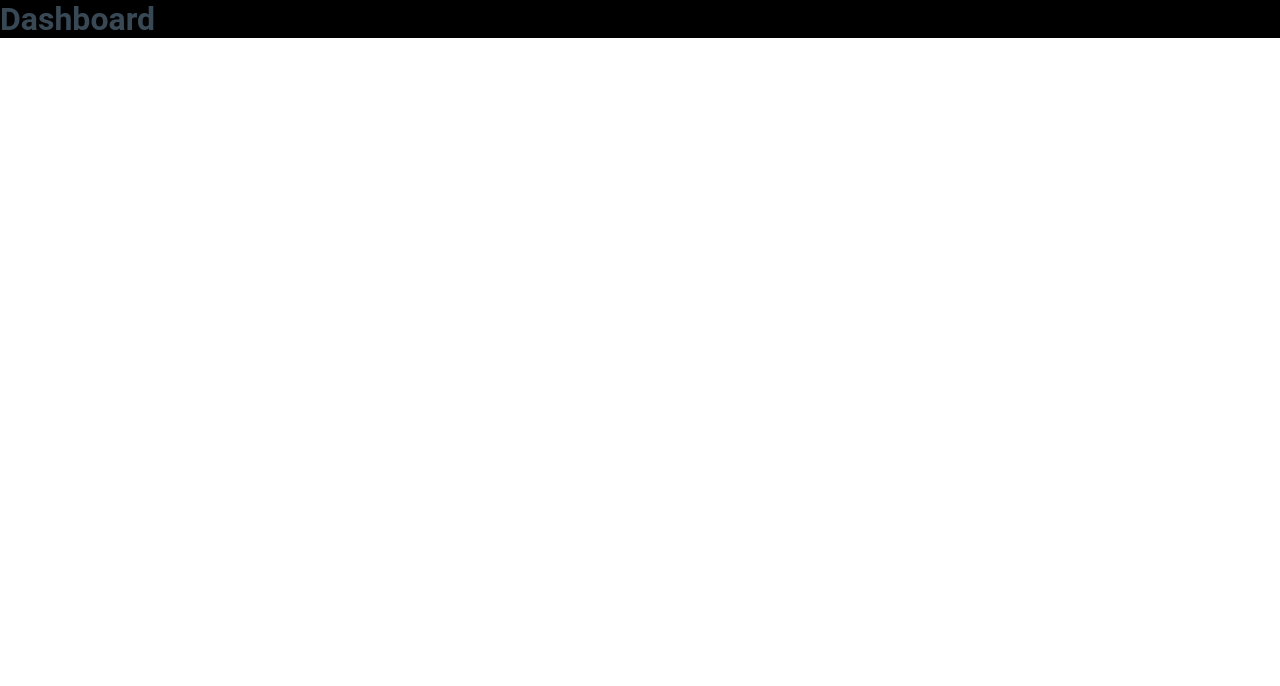
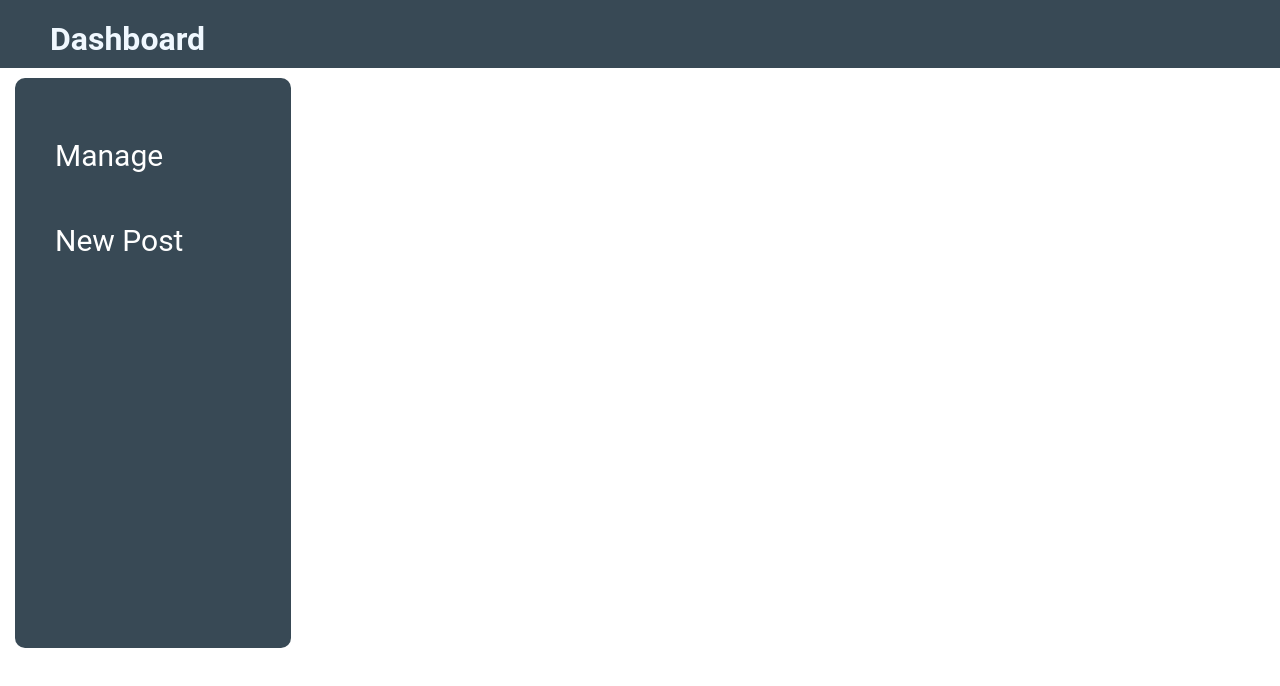
Before and after one commit to IshKevin/Blog_webapp, a React (Create React App) app: page / in a window 1280 px wide. Both pictures are taken after a click on the element "Signup". Shown: the top 686 px of the page. Built offline with nearby package versions, Linux system fonts and the light colour scheme.

Commit message:
styling dash button

```diff
--- a/src/components/Dashboard.css
+++ b/src/components/Dashboard.css
@@ -1,3 +1,36 @@
 .heads{
-    background-color: black;
+    background-color: #384955;
+    color: white;
 }
+h1{
+    color: aliceblue;
+    margin-left: 50px;
+    margin-top: 20px;
+    margin-bottom: 10px;
+}
+
+.dash{
+    margin-left: 15px;
+    margin-right: 15px;
+    margin-top: 10px;
+    margin-bottom: 10px;
+    background-color: #384955;
+    color: white;
+    padding: 10px;
+    border-radius: 10px;
+    width: 20%;
+    height: 550px;
+
+
+}
+
+.button-dash{
+    border: 0;
+    background-color: #384955;
+    color: white;
+    font-family: 'Roboto', sans-serif;
+    font-size: 30px;
+    margin-left: 30px;
+    margin-top: 50px;
+    cursor: pointer;
+}
--- a/src/components/Dashboard.js
+++ b/src/components/Dashboard.js
@@ -7,6 +7,10 @@ const Dashboard = () => {
        <div className='heads'>
          <h1>Dashboard</h1>
          </div>
+         <div div className ="dash">
+            <button className='button-dash'>Manage</button><br/>
+            <button className='button-dash'>New Post</button>
+        </div>
     </div>
   )
 }
```
